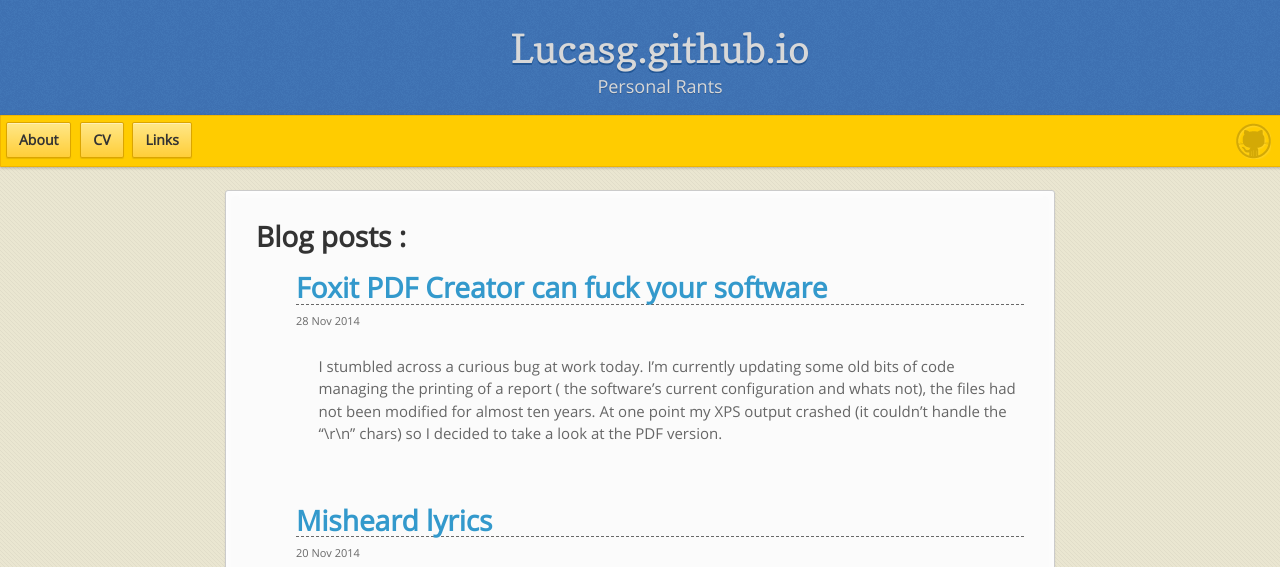
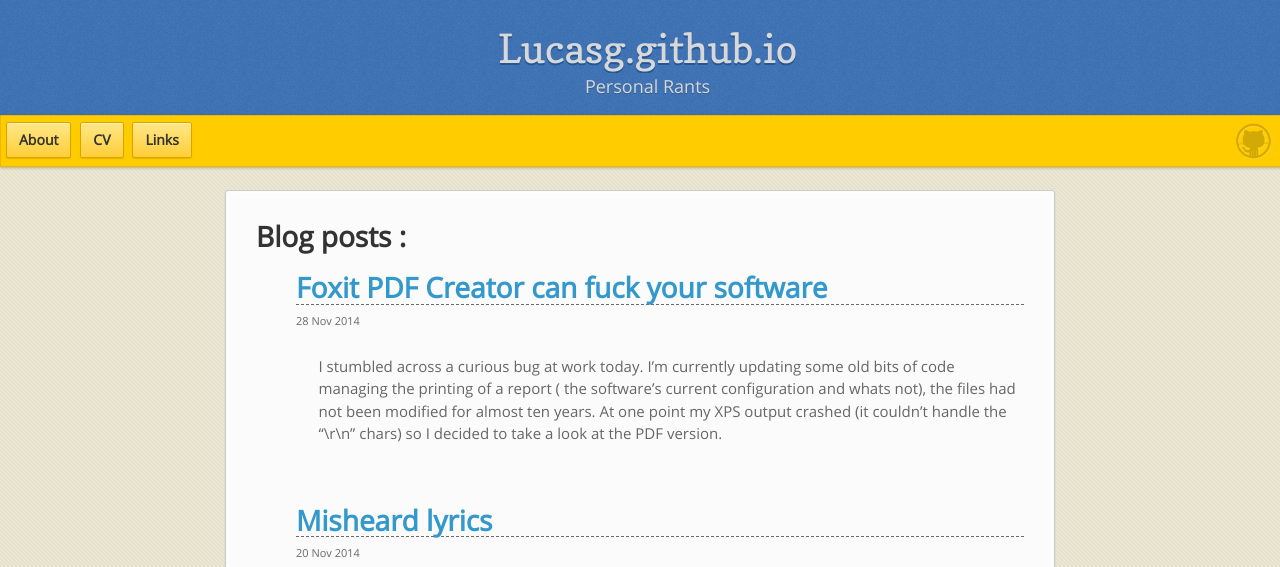
Before and after one commit to gavz/lucasg.github.io, a Jekyll site: the page built from index.html, in a window 1280 px wide. Shown: the top 567 px of the page. Built offline with Jekyll 4.4.1, drawn with Linux system fonts in a browser that asks for light colours; nearby versions of some CDN libraries; grey boxes are pictures that could not be loaded.

Commit message:
Centered Big Title

```diff
--- a/stylesheets/styles.css
+++ b/stylesheets/styles.css
@@ -726,13 +726,13 @@
 }
 
 div.title {
-  padding: 25px 20px 40px 20px;
+  padding: 25px 25px 40px 40px;
   margin: 0;
   position: fixed;
   top: 0;
   left: 0;
   right: 0;
-  width: 100%;
+  /*width: 100%;*/
   text-align: center;
   background: url(../images/background.png) #4276b6;
   -moz-box-shadow: 1px 0px 2px rgba(0, 0, 0, 0.75);
```
